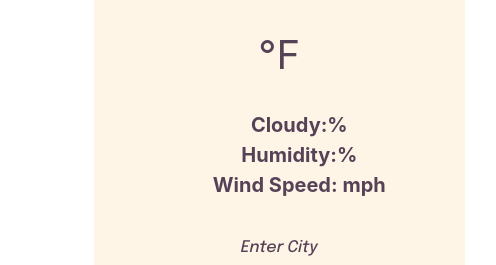
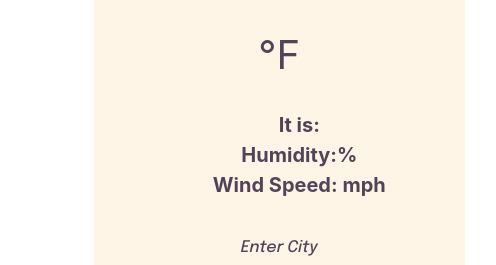
Before and after one commit to C042019/WeatherProject, a plain HTML site: page index.html in a window 1280 px wide. Shown: the part 189-454 px from the top of the page, 489-985 px from the left. Drawn offline with nearby package versions, Linux system fonts and the light colour scheme; no server answers.

Commit message:
Update index.html

```diff
--- a/index.html
+++ b/index.html
@@ -21,7 +21,7 @@
 <div class="col">
 <div class="dayOf" id="temperature"><span id="units">°F</span></div>
        <ul class="first-list">
-            <li id="feeltemp">Cloudy:<span>%</span></li>
+            <li id="feeltemp">It is:<span></span></li>
             <li id="humidity">Humidity:<span>%</span></li>
             <li id="wind">Wind Speed:<span> mph</span></li>
             </ul>
```
